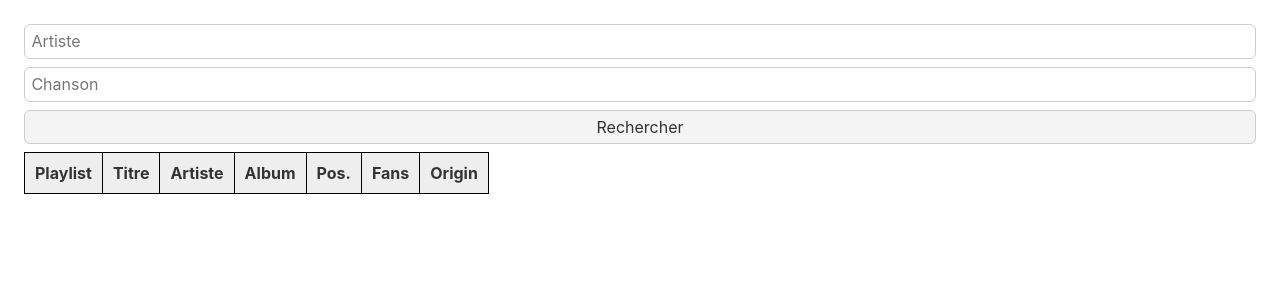
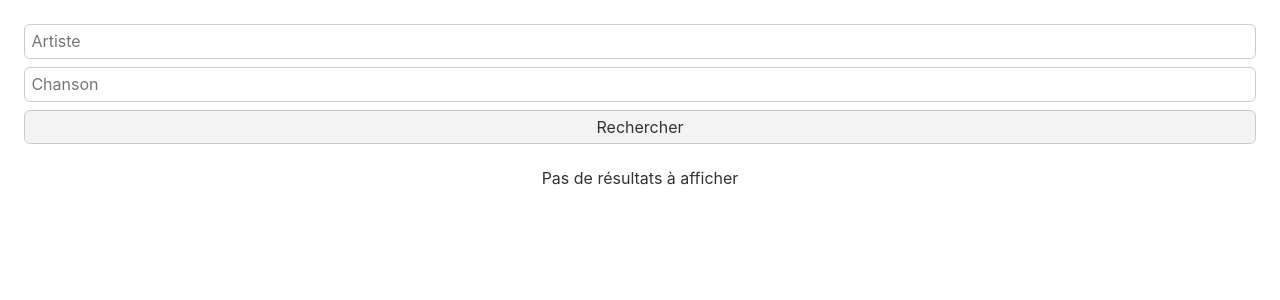
Before and after one commit to pesseyjulien/front-playlists, a Svelte app: page / in a window 1280 px wide. Shown: the top 300 px of the page. Built offline with nearby package versions, Linux system fonts and the light colour scheme.

Commit message:
feat: use Data Table from svelte-mui

```diff
--- a/package.json
+++ b/package.json
@@ -9,8 +9,10 @@
   "devDependencies": {
     "@rollup/plugin-commonjs": "^14.0.0",
     "@rollup/plugin-node-resolve": "^8.0.0",
+    "@smui/data-table": "^1.0.0",
     "rollup": "^2.3.4",
     "rollup-plugin-livereload": "^1.0.0",
+    "rollup-plugin-scss": "^2.6.0",
     "rollup-plugin-svelte": "^5.0.3",
     "rollup-plugin-terser": "^7.0.0",
     "svelte": "^3.0.0"
--- a/rollup.config.js
+++ b/rollup.config.js
@@ -1,8 +1,9 @@
-import svelte from 'rollup-plugin-svelte';
-import resolve from '@rollup/plugin-node-resolve';
-import commonjs from '@rollup/plugin-commonjs';
-import livereload from 'rollup-plugin-livereload';
-import { terser } from 'rollup-plugin-terser';
+import svelte from "rollup-plugin-svelte";
+import resolve from "@rollup/plugin-node-resolve";
+import commonjs from "@rollup/plugin-commonjs";
+import livereload from "rollup-plugin-livereload";
+import scss from "rollup-plugin-scss";
+import { terser } from "rollup-plugin-terser";
 
 const production = !process.env.ROLLUP_WATCH;
 
@@ -16,24 +17,28 @@ function serve() {
   return {
     writeBundle() {
       if (server) return;
-			server = require('child_process').spawn('npm', ['run', 'start', '--', '--dev'], {
-				stdio: ['ignore', 'inherit', 'inherit'],
-				shell: true
-			});
+      server = require("child_process").spawn(
+        "npm",
+        ["run", "start", "--", "--dev"],
+        {
+          stdio: ["ignore", "inherit", "inherit"],
+          shell: true,
+        }
+      );
 
-			process.on('SIGTERM', toExit);
-			process.on('exit', toExit);
-		}
+      process.on("SIGTERM", toExit);
+      process.on("exit", toExit);
+    },
   };
 }
 
 export default {
-	input: 'src/main.js',
+  input: "src/main.js",
   output: {
     sourcemap: true,
-		format: 'iife',
-		name: 'app',
-		file: 'public/build/bundle.js'
+    format: "iife",
+    name: "app",
+    file: "public/build/bundle.js",
   },
   plugins: [
     svelte({
@@ -41,9 +46,9 @@ export default {
       dev: !production,
       // we'll extract any component CSS out into
       // a separate file - better for performance
-			css: css => {
-				css.write('public/build/bundle.css');
-			}
+      css: (css) => {
+        css.write("public/build/bundle.css");
+      },
     }),
 
     // If you have external dependencies installed from
@@ -53,9 +58,10 @@ export default {
     // https://github.com/rollup/plugins/tree/master/packages/commonjs
     resolve({
       browser: true,
-			dedupe: ['svelte']
+      dedupe: ["svelte"],
     }),
     commonjs(),
+    scss(),
 
     // In dev mode, call `npm run start` once
     // the bundle has been generated
@@ -63,13 +69,13 @@ export default {
 
     // Watch the `public` directory and refresh the
     // browser on changes when not in production
-		!production && livereload('public'),
+    !production && livereload("public"),
 
     // If we're building for production (npm run build
     // instead of npm run dev), minify
-		production && terser()
+    production && terser(),
   ],
   watch: {
-		clearScreen: false
-	}
+    clearScreen: false,
+  },
 };
--- a/src/api/tracker.js
+++ b/src/api/tracker.js
@@ -18,10 +18,8 @@ export const getBySong = (song) => {
       },
     })
     .then((response) => {
-      console.log(response);
       results.update((state) => ({
         ...state,
-        //data: response.data.map(parser),
         data: response.data,
       }));
     });
@@ -35,10 +33,8 @@ export const getByArtist = (artist) => {
       },
     })
     .then((response) => {
-        console.log(response);
       results.update((state) => ({
         ...state,
-          //data: response.data.map(parser),
         data: response.data,
       }));
     });
--- a/src/components/Results.svelte
+++ b/src/components/Results.svelte
@@ -1,67 +1,50 @@
 <script>
   import Result from "./Result.svelte";
   import { results } from "../stores";
-  import { Datatable, rows } from 'svelte-simple-datatables'
-
-  const settings = {
-    sortable: true,
-    pagination: true,
-    rowPerPage: 50,
-    columnFilter: true,
-  }
+  import DataTable, { Head, Body, Row, Cell } from "@smui/data-table";
 
   console.log($results);
 </script>
 
 <style>
-  table, th, td {
-    border: 1px solid black;
-    border-collapse: collapse;
-  }
-  th {
-    background: #eee;
-  }
-  th, td {
-    padding:10px;
-  }
-  table {
-    text-align: left;
-  }
-  tr:nth-child(even) {
+  .row:nth-child(even) {
     background-color: #f2f2f2;
   }
 </style>
 
 <div class="wrapper">
-
-  <table settings={settings} data={$results.data}>
-    <thead>
-      <th data-key="playlistName">Playlist</th>
-      <th data-key="name">Titre</th>
-      <th data-key="artists">Artiste</th>
-      <th data-key="album">Album</th>
-      <th data-key="position">Pos.</th>
-      <th data-key="playlistFans">Fans</th>
-      <th data-key="origin">Origin</th>
-    </thead>
-    <tbody>
-    {#each $results.data as row}
-      <tr>
-        <td><a href="{row.playlistUrl}">{row.playlistName}</a></td>
-        <td>{row.name}</td>
-        <td>{row.artists}</td>
-        <td>{row.album}</td>
-        <td>{row.position}</td>
-        <td> {#if row.playlistFans} {row.playlistFans} {/if}</td>
-        <td>{row.origin}</td>
-      </tr>
-    {/each}
-    </tbody>
-  </table>
-
-
-  <!--{#each $results.data as { name, playlistName }}-->
-  <!--  <Result {name} />-->
-  <!--  <Result {playlistName} />-->
-  <!--{/each}-->
+  {#if $results.data.length > 0}
+    <DataTable table$aria-label="songs">
+      <Head>
+        <Row>
+          <Cell>Playlist</Cell>
+          <Cell>Titre</Cell>
+          <Cell>Artiste</Cell>
+          <Cell>Album</Cell>
+          <Cell>Pos.</Cell>
+          <Cell>Fans</Cell>
+          <Cell>Origin</Cell>
+        </Row>
+      </Head>
+      <Body>
+        {#each $results.data as row}
+          <Row class="row">
+            <Cell>
+              <a href={row.playlistUrl}>{row.playlistName}</a>
+            </Cell>
+            <Cell>{row.name}</Cell>
+            <Cell>{row.artists}</Cell>
+            <Cell>{row.album}</Cell>
+            <Cell>{row.position}</Cell>
+            <Cell>
+              {#if row.playlistFans}{row.playlistFans}{/if}
+            </Cell>
+            <Cell>{row.origin}</Cell>
+          </Row>
+        {/each}
+      </Body>
+    </DataTable>
+  {:else}
+    <p>Pas de résultats à afficher</p>
+  {/if}
 </div>
--- a/src/components/SearchForm.svelte
+++ b/src/components/SearchForm.svelte
@@ -6,7 +6,7 @@
   let songName = "";
 
   function handleSearch() {
-    if(!songName.length) getByArtist(artistName)
+    if (artistName) getByArtist(artistName);
     else getBySong(songName);
   }
 </script>
```
Also changed, not shown: 1 other file (tests, documents, lock files or other folders). Lines whose indentation alone changed are shown as unchanged.
